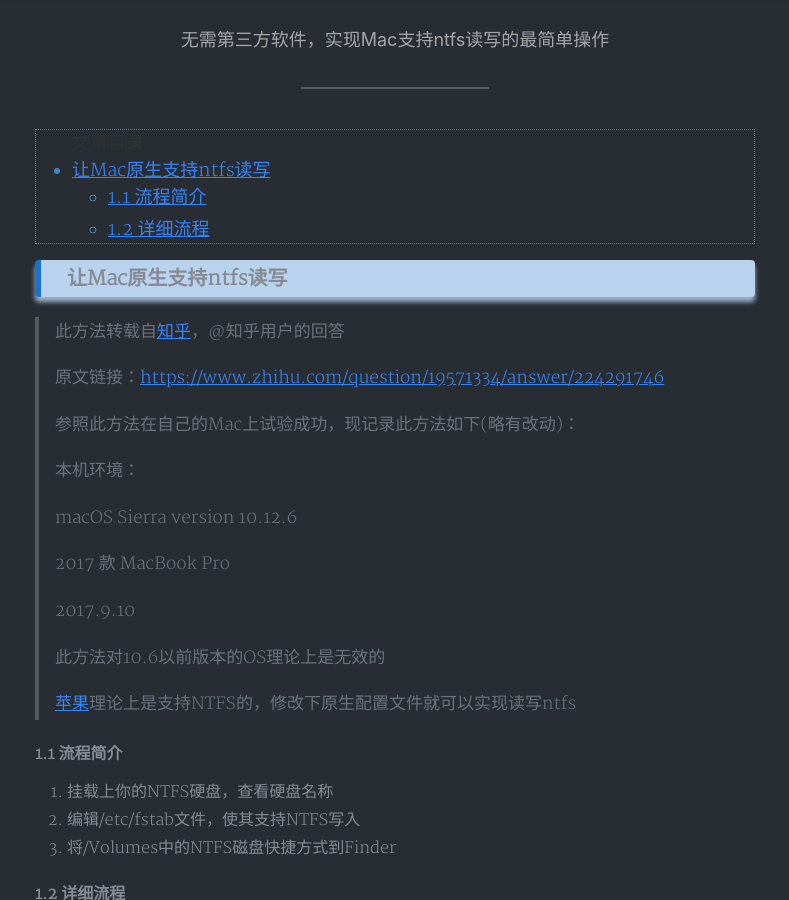
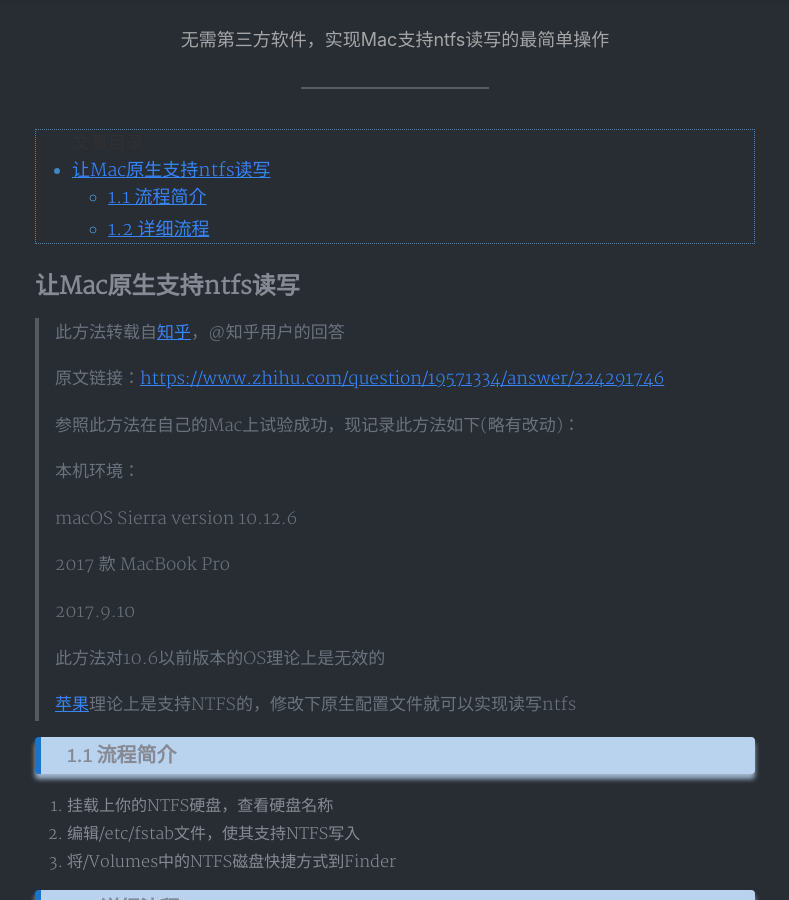
Before and after one commit to shmchen/shmchen.github.io, a Jekyll site: the page built from _posts/2019-03-21-让Mac原生支持ntfs读写.md, in a window 1280 px wide and 900 px high, scrolled down 409 px. Shown: the whole window, without its empty margins (245-1034 px from the left). Built offline with Jekyll 4.4.1, drawn with Linux system fonts in a browser that asks for light colours; nearby versions of some CDN libraries; a style sheet for code colours, icons or effects is not loaded.

Commit message:
mac update

```diff
--- a/_posts/2019-03-21-让Mac原生支持ntfs读写.md
+++ b/_posts/2019-03-21-让Mac原生支持ntfs读写.md
@@ -10,7 +10,7 @@ tags: MacOS
 * Toc
 {:toc}
 
-### 让Mac原生支持ntfs读写
+## 让Mac原生支持ntfs读写
 > 此方法转载自[知乎](https://www.baidu.com/s?wd=%E7%9F%A5%E4%B9%8E&tn=24004469_oem_dg&rsv_dl=gh_pl_sl_csd)，@知乎用户的回答
 >
 > 原文链接：<https://www.zhihu.com/question/19571334/answer/224291746>
@@ -29,13 +29,13 @@ tags: MacOS
 >
 > [苹果](https://www.baidu.com/s?wd=%E8%8B%B9%E6%9E%9C&tn=24004469_oem_dg&rsv_dl=gh_pl_sl_csd)理论上是支持NTFS的，修改下原生配置文件就可以实现读写ntfs
 
-####  1.1 流程简介
+###   1.1 流程简介
 
 1. 挂载上你的NTFS硬盘，查看硬盘名称
 2. 编辑/etc/fstab文件，使其支持NTFS写入
 3. 将/Volumes中的NTFS磁盘快捷方式到Finder
 
-#### 1.2 详细流程
+###  1.2 详细流程
 
 1. 插上硬盘后，查看你的硬盘名称，这里假设名称是AngleDisk，<span style='color:red;'>牢记之（你的可不是这个呀！！）</span>
 2. 打开Applications的Terminal, 你也可以直接spotlight输入terminal打开
```
